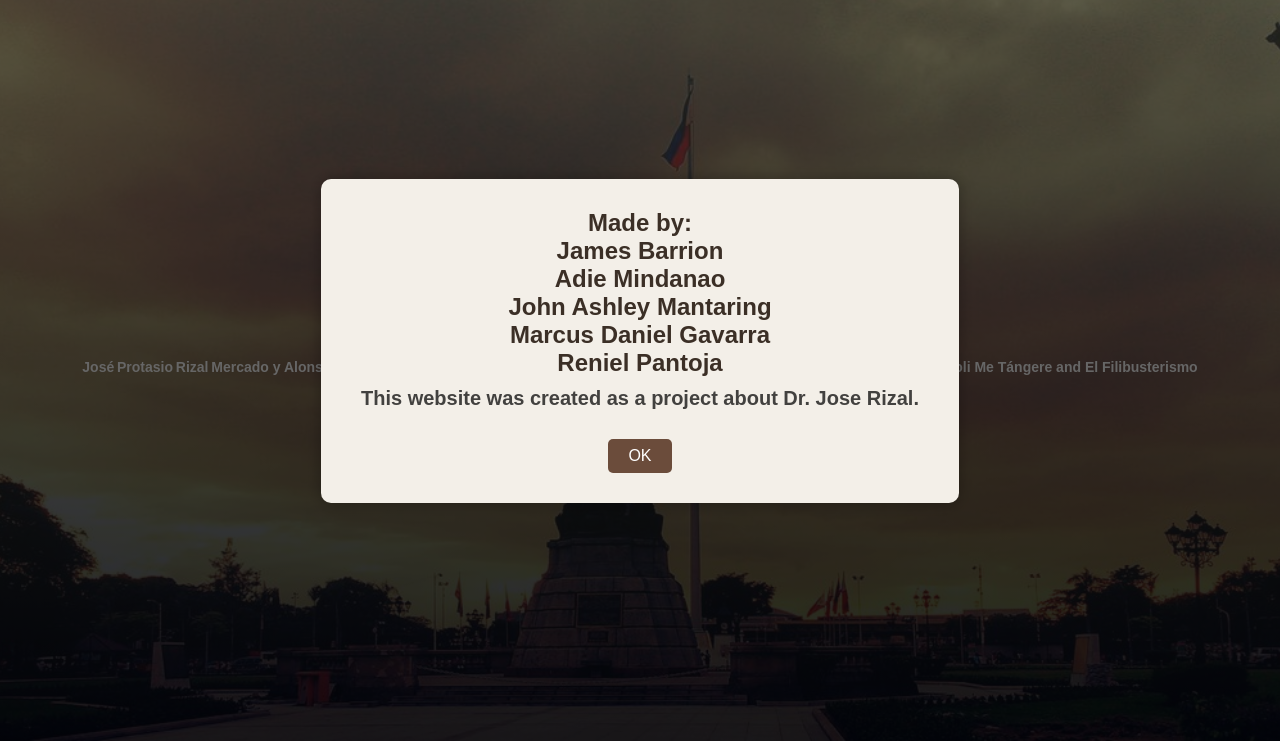
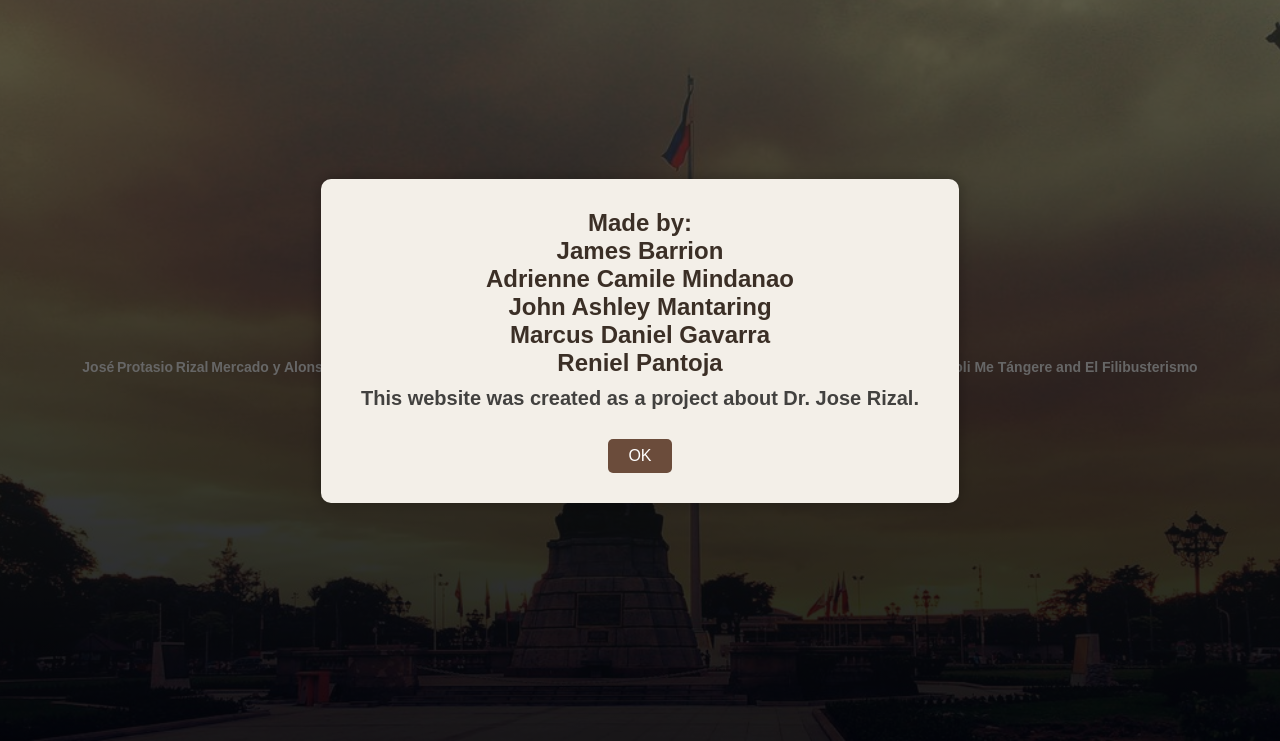
Before and after one commit to Haru505/TheFirstNationalHero, a plain HTML site: page index.html in a window 1280 px wide. Shown: the part 59-800 px from the top of the page. Drawn offline with Linux system fonts and the light colour scheme; a web font is replaced by a local one.

Commit message:
Update index.html

```diff
--- a/index.html
+++ b/index.html
@@ -334,7 +334,7 @@
   ">
     <h2>Made by:</h2>
     <h2>James Barrion</h2>
-    <h2>Adie Mindanao</h2>
+    <h2>Adrienne Camile Mindanao</h2>
     <h2>John Ashley Mantaring</h2>
     <h2>Marcus Daniel Gavarra</h2>
     <h2>Reniel Pantoja</h2>
```
